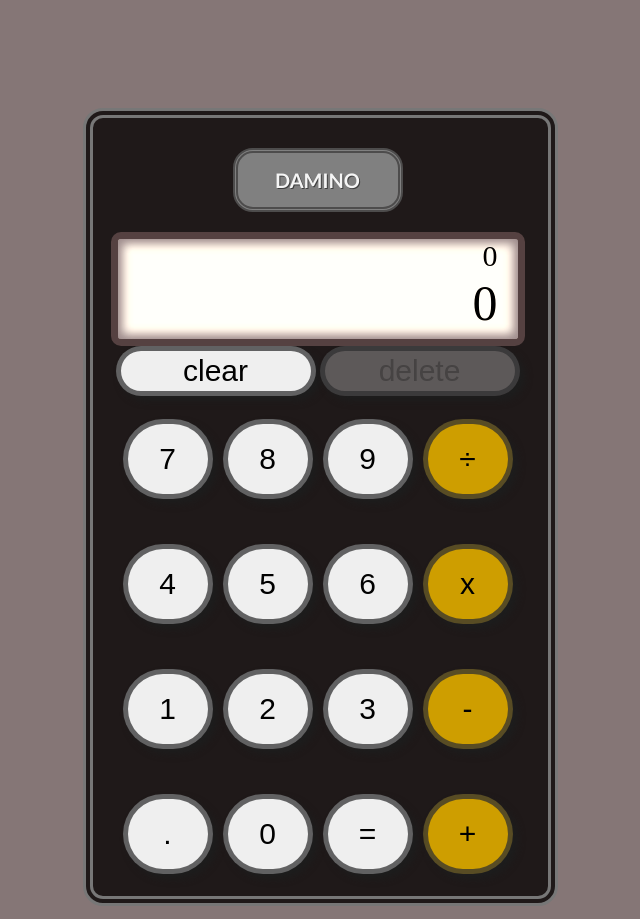
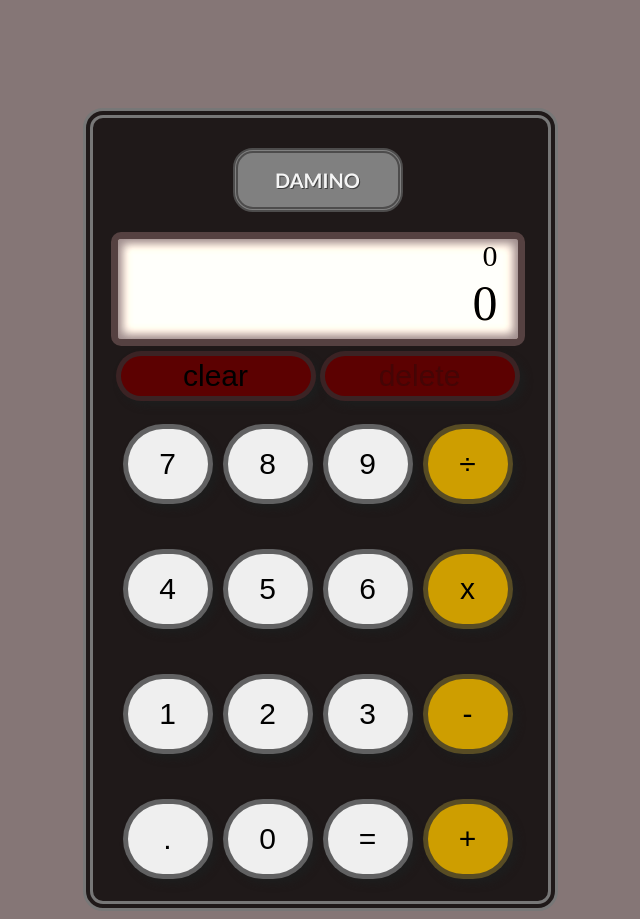
Before and after one commit to Sikiroux/TOP-Calculator, a plain HTML site: page index.html in a window 1280 px wide. Shown: the whole page, without its empty margins (320-960 px from the left). Drawn offline with Linux system fonts and the light colour scheme.

Commit message:
Change button color of clear and delete

```diff
--- a/style.css
+++ b/style.css
@@ -96,13 +96,16 @@ button {
 }
 
 button.clear {
+    margin-top: 5px;
     width: 200px;
     height: 50px;
+    background-color: rgb(92, 1, 1);
 }
 
 button.backspace {
     width: 200px;
     height: 50px;
+    background-color: rgb(92, 1, 1);
 }
 
 button.add,
```
